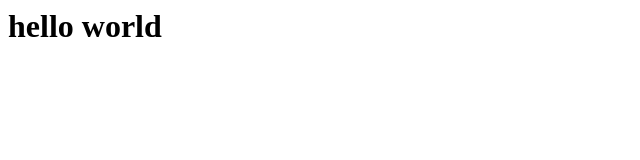
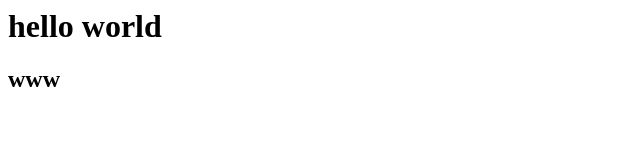
Before and after one commit to Amiasasasa/mywebsite, a plain HTML site: page index.html in a window 1280 px wide. Shown: the full height of the page, 0-640 px from the left. Drawn offline with Linux system fonts and the light colour scheme.

Commit message:
Update index.html

```diff
--- a/index.html
+++ b/index.html
@@ -1 +1,2 @@
 <h1>hello world</h1>
+<h2>www</2>
```
